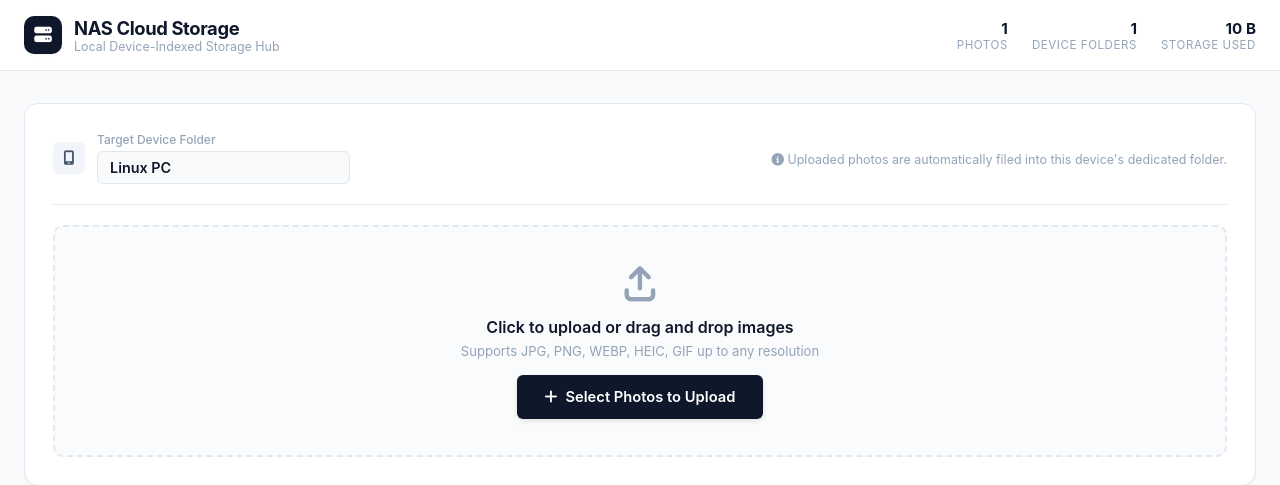
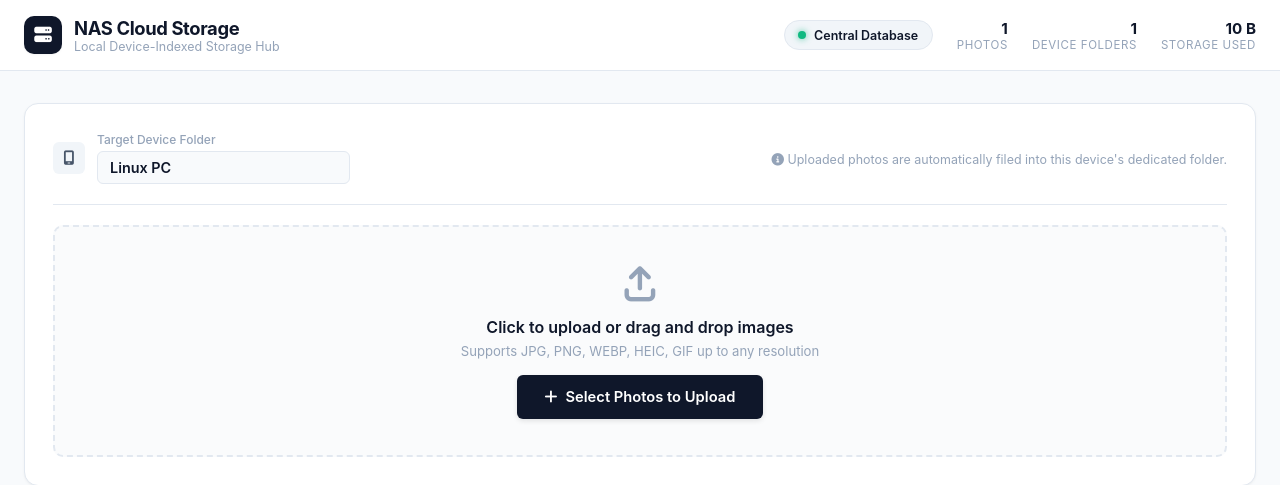
Before and after one commit to Rebienald/NAS, a Flask app: page / in a window 1280 px wide. Shown: the top 485 px of the page. Run offline with Flask 3, Linux system fonts and the light colour scheme; tables that the repository leaves empty hold one stand-in row (values such as "Sample post"); grey boxes marked "Sample" are stand-in pictures.

Commit message:
Integrate unified central database across all devices with CORS and cloud sync

```diff
--- a/app.py
+++ b/app.py
@@ -11,6 +11,17 @@ from database import init_db, get_db
 
 app = Flask(__name__)
 init_db()
+
+@app.after_request
+def add_cors_headers(response):
+    response.headers['Access-Control-Allow-Origin'] = '*'
+    response.headers['Access-Control-Allow-Methods'] = 'GET, POST, DELETE, OPTIONS'
+    response.headers['Access-Control-Allow-Headers'] = 'Content-Type, Authorization'
+    return response
+
+@app.route('/api/<path:path>', methods=['OPTIONS'])
+def options_handler(path):
+    return ('', 204)
 
 # Base upload directory
 UPLOAD_ROOT = os.path.join(os.path.dirname(__file__), 'static', 'uploads')
--- a/index.html
+++ b/index.html
@@ -23,6 +23,10 @@
             </div>
 
             <div class="header-stats">
+                <div class="server-status-pill" id="serverStatusPill" onclick="promptServerUrl()" title="Click to view or change central server URL">
+                    <span class="status-dot online"></span>
+                    <span id="serverStatusText">Central Database</span>
+                </div>
                 <div class="stat-item">
                     <span class="stat-val" id="statTotalPhotos">0</span>
                     <span class="stat-lbl">Photos</span>
--- a/static/css/style.css
+++ b/static/css/style.css
@@ -107,6 +107,41 @@ body {
     color: var(--text-muted);
     text-transform: uppercase;
     letter-spacing: 0.05em;
+}
+
+.server-status-pill {
+    display: inline-flex;
+    align-items: center;
+    gap: 0.5rem;
+    font-size: 0.78rem;
+    font-weight: 600;
+    padding: 0.4rem 0.85rem;
+    border-radius: 999px;
+    background: #f1f5f9;
+    color: var(--text-primary);
+    cursor: pointer;
+    border: 1px solid var(--border-subtle);
+    transition: all 0.2s ease;
+}
+
+.server-status-pill:hover {
+    background: #e2e8f0;
+}
+
+.status-dot {
+    width: 8px;
+    height: 8px;
+    border-radius: 50%;
+    display: inline-block;
+}
+
+.status-dot.online {
+    background: #10b981;
+    box-shadow: 0 0 6px rgba(16, 185, 129, 0.7);
+}
+
+.status-dot.offline {
+    background: #f59e0b;
 }
 
 /* Main Layout */
--- a/static/js/app.js
+++ b/static/js/app.js
@@ -1,6 +1,64 @@
 let currentFolder = 'all';
 let allDevices = [];
 let useBackend = false;
+
+const DEFAULT_TUNNEL_URL = 'https://spa-vatican-voting-utilization.trycloudflare.com';
+
+function getServerBaseUrl() {
+    const custom = localStorage.getItem('nas_server_url');
+    if (custom && custom.trim()) return custom.trim().replace(/\/+$/, '');
+    if (window.location.hostname.includes('github.io')) {
+        return DEFAULT_TUNNEL_URL;
+    }
+    return '';
+}
+
+function getApiUrl(path) {
+    const base = getServerBaseUrl();
+    return base ? `${base}${path}` : path;
+}
+
+function getAssetUrl(url) {
+    if (!url) return '';
+    if (url.startsWith('data:') || url.startsWith('http://') || url.startsWith('https://')) {
+        return url;
+    }
+    const base = getServerBaseUrl();
+    return base ? `${base}${url}` : url;
+}
+
+function updateServerStatus() {
+    const pill = document.getElementById('serverStatusPill');
+    const dot = pill ? pill.querySelector('.status-dot') : null;
+    const text = document.getElementById('serverStatusText');
+    if (!pill || !dot || !text) return;
+
+    if (useBackend) {
+        dot.className = 'status-dot online';
+        const base = getServerBaseUrl();
+        if (base) {
+            text.textContent = 'Central Cloud Sync';
+        } else {
+            text.textContent = 'Central Database';
+        }
+    } else {
+        dot.className = 'status-dot offline';
+        text.textContent = 'Local Browser Cache';
+    }
+}
+
+function promptServerUrl() {
+    const current = localStorage.getItem('nas_server_url') || (window.location.hostname.includes('github.io') ? DEFAULT_TUNNEL_URL : '');
+    const entered = prompt('Enter your Central NAS Server URL:\n(Leave empty to reset to default)', current);
+    if (entered !== null) {
+        if (entered.trim()) {
+            localStorage.setItem('nas_server_url', entered.trim());
+        } else {
+            localStorage.removeItem('nas_server_url');
+        }
+        window.location.reload();
+    }
+}
 
 // Device detection helper
 function detectDeviceName() {
@@ -66,7 +124,7 @@ async function loadStats() {
     try {
         let data;
         if (useBackend) {
-            const res = await fetch('/api/stats');
+            const res = await fetch(getApiUrl('/api/stats'));
             data = await res.json();
         } else {
             data = await ClientStorage.getStats();
@@ -83,7 +141,7 @@ async function loadStats() {
 async function loadDevices() {
     try {
         if (useBackend) {
-            const res = await fetch('/api/devices');
+            const res = await fetch(getApiUrl('/api/devices'));
             allDevices = await res.json();
         } else {
             allDevices = await ClientStorage.getDevices();
@@ -160,7 +218,7 @@ async function loadPhotos() {
     try {
         let photos = [];
         if (useBackend) {
-            const url = `/api/photos?folder=${encodeURIComponent(currentFolder)}`;
+            const url = getApiUrl(`/api/photos?folder=${encodeURIComponent(currentFolder)}`);
             const res = await fetch(url);
             photos = await res.json();
         } else {
@@ -182,9 +240,10 @@ async function loadPhotos() {
         photos.forEach(photo => {
             const card = document.createElement('div');
             card.className = 'photo-card';
+            const assetUrl = getAssetUrl(photo.url);
             card.innerHTML = `
-                <div class="photo-img-wrap" onclick="openLightbox('${photo.url}', '${escapeHtml(photo.original_name)}', '${escapeHtml(photo.device_name)}', '${formatBytes(photo.file_size)}')">
-                    <img src="${photo.url}" alt="${escapeHtml(photo.original_name)}" class="photo-img" loading="lazy">
+                <div class="photo-img-wrap" onclick="openLightbox('${assetUrl}', '${escapeHtml(photo.original_name)}', '${escapeHtml(photo.device_name)}', '${formatBytes(photo.file_size)}')">
+                    <img src="${assetUrl}" alt="${escapeHtml(photo.original_name)}" class="photo-img" loading="lazy">
                     <div class="photo-folder-tag">
                         <i class="fas fa-folder-closed"></i> ${escapeHtml(photo.device_name)}
                     </div>
@@ -195,7 +254,7 @@ async function loadPhotos() {
                         <div class="photo-date">${formatDate(photo.uploaded_at)} · ${formatBytes(photo.file_size)}</div>
                     </div>
                     <div class="photo-actions">
-                        <a href="${photo.url}" download="${escapeHtml(photo.original_name)}" class="btn-icon" title="Download">
+                        <a href="${assetUrl}" download="${escapeHtml(photo.original_name)}" class="btn-icon" title="Download">
                             <i class="fas fa-download"></i>
                         </a>
                         <button class="btn-icon danger" onclick="deletePhoto(${photo.id})" title="Delete">
@@ -247,7 +306,7 @@ async function deletePhoto(photoId) {
     }
     try {
         if (useBackend) {
-            const res = await fetch(`/api/photos/${photoId}`, { method: 'DELETE' });
+            const res = await fetch(getApiUrl(`/api/photos/${photoId}`), { method: 'DELETE' });
             const data = await res.json();
             if (!data.success) throw new Error('Delete failed');
         } else {
@@ -318,7 +377,7 @@ function setupUpload() {
                     formData.append('photos', files[i]);
                 }
                 const xhr = new XMLHttpRequest();
-                xhr.open('POST', '/api/upload', true);
+                xhr.open('POST', getApiUrl('/api/upload'), true);
                 xhr.upload.onprogress = (e) => {
                     if (e.lengthComputable) {
                         const percent = Math.round((e.loaded / e.total) * 100);
@@ -375,6 +434,7 @@ function escapeHtml(str) {
 
 document.addEventListener('DOMContentLoaded', async () => {
     useBackend = await ClientStorage.isBackendAvailable();
+    updateServerStatus();
     setupUpload();
     await loadStats();
     await loadDevices();
--- a/static/js/storage.js
+++ b/static/js/storage.js
@@ -34,13 +34,11 @@ function openNASDatabase() {
 
 const ClientStorage = {
     async isBackendAvailable() {
-        if (window.location.protocol === 'file:' || window.location.hostname.includes('github.io')) {
-            return false;
-        }
+        const testUrl = (typeof getApiUrl === 'function') ? getApiUrl('/api/stats') : '/api/stats';
         return new Promise((resolve) => {
             const xhr = new XMLHttpRequest();
-            xhr.open('GET', '/api/stats', true);
-            xhr.timeout = 2000;
+            xhr.open('GET', testUrl, true);
+            xhr.timeout = 3000;
             xhr.onload = () => resolve(xhr.status >= 200 && xhr.status < 300);
             xhr.onerror = () => resolve(false);
             xhr.ontimeout = () => resolve(false);
--- a/templates/index.html
+++ b/templates/index.html
@@ -23,6 +23,10 @@
             </div>
 
             <div class="header-stats">
+                <div class="server-status-pill" id="serverStatusPill" onclick="promptServerUrl()" title="Click to view or change central server URL">
+                    <span class="status-dot online"></span>
+                    <span id="serverStatusText">Central Database</span>
+                </div>
                 <div class="stat-item">
                     <span class="stat-val" id="statTotalPhotos">0</span>
                     <span class="stat-lbl">Photos</span>
```
